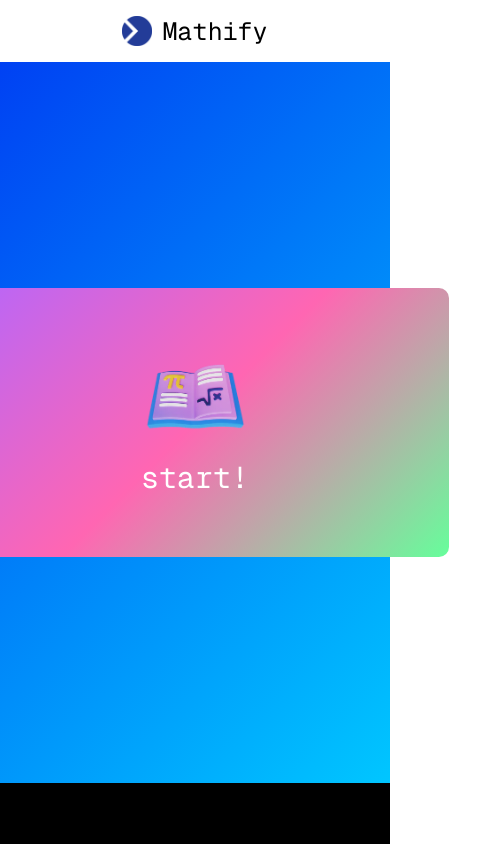
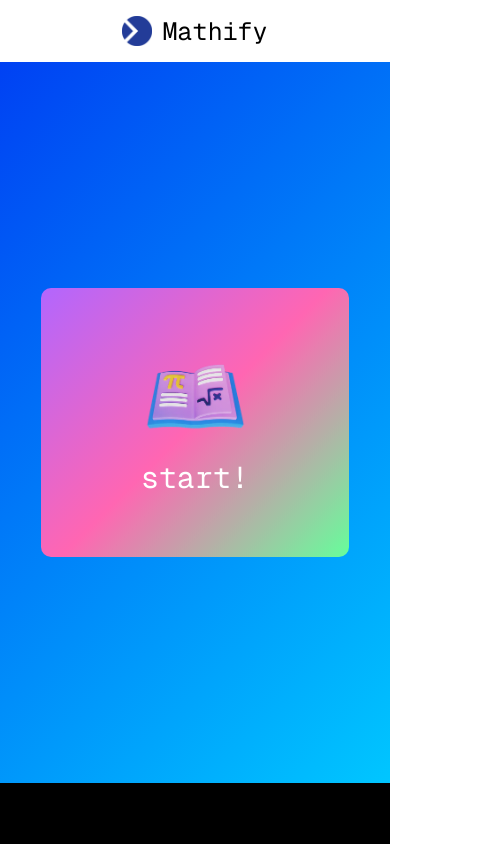
Before and after one commit to Astemir-Gurizhev/mathify-app, a Next.js app: page / in a window 390 px wide. Shown: the whole page, 479 px wide, since content can reach past the window. Built offline with nearby package versions, Linux system fonts and the light colour scheme.

Commit message:
Start block styles change and readme update

```diff
--- a/src/app/page.module.scss
+++ b/src/app/page.module.scss
@@ -8,16 +8,23 @@
 
 .start {
 	background: linear-gradient(135deg, #b266fe, #ff66b2, #66fe9b);
-	padding: 60px 200px;
+	padding: 60px 250px;
 	border-radius: 10px;
 	display: flex;
 	align-items: center;
 	flex-direction: column;
 	gap: 10px;
 	transition: transform 0.3s ease;
+	cursor: pointer;
 
 	&:hover {
 		animation: moveUpDown 0.6s ease-in-out infinite;
+	}
+}
+
+@media (max-width: 680px) {
+	.start {
+		padding: 60px 100px;
 	}
 }
 
```
Also changed, not shown: 1 other file (tests, documents, lock files or other folders).
